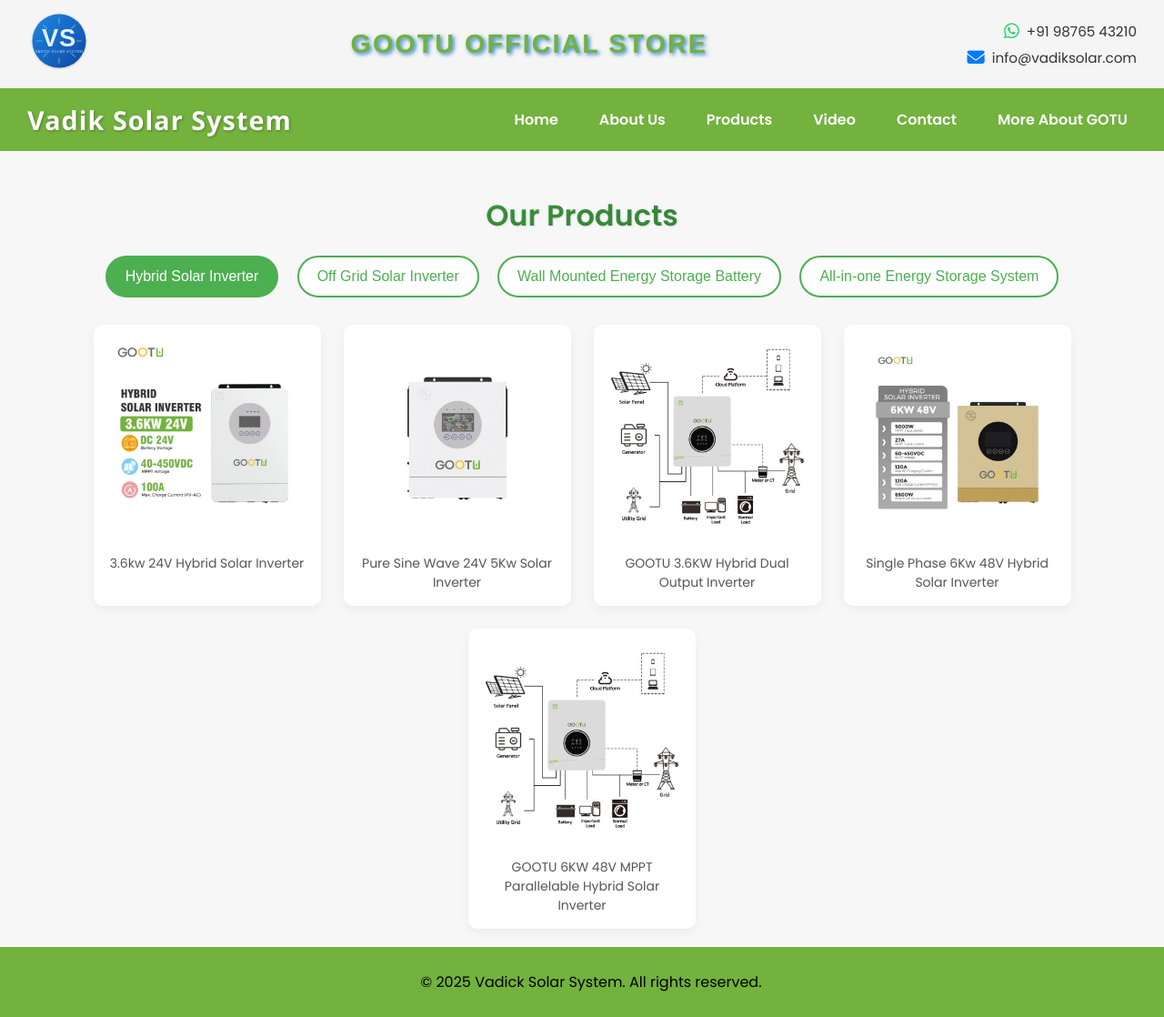
After one commit to nhk1720/VadikSolarSystem, a Django app: page /product/ in a window 1280 px wide. The commit adds this page. Shown: the whole page at 91% size. Run offline with Django 5.2, Linux system fonts and the light colour scheme.

Commit message:
add product file

```diff
--- a/main/web_admin/urls.py
+++ b/main/web_admin/urls.py
@@ -5,4 +5,5 @@ urlpatterns = [
     path('', views.home_view, name='home'),
     path('about/', views.about_view, name='about'),
     path('contact/', views.contact_view, name='contact'),
+    path('product/', views.product_view, name='product'),
 ]
--- a/main/web_admin/views.py
+++ b/main/web_admin/views.py
@@ -8,3 +8,6 @@ def about_view(request):
 
 def contact_view(request):
     return render(request, 'main/contact.html')
+
+def product_view(request):
+    return render(request, 'main/product.html')
--- a/templates/includes/header.html
+++ b/templates/includes/header.html
@@ -179,9 +179,8 @@
         <nav>
             <a href="/">Home</a>
             <a href="/about/">About Us</a>
-            <a href="/products/">Products</a>
+            <a href="/product/">Products</a>
             <a href="/Video/">Video</a>
-
             <a href="/contact/">Contact</a>
             <a href="/more/">More About GOTU</a>
         </nav>
--- /dev/null
+++ b/templates/main/product.html
@@ -0,0 +1,169 @@
+{% extends 'main/base.html' %}
+{% load static %}
+
+{% block title %}Our Products - Vadik Solar System{% endblock %}
+
+{% block content %}
+<style>
+    @import url('https://fonts.googleapis.com/css2?family=Poppins:wght@400;600&display=swap');
+
+    body {
+        font-family: 'Poppins', sans-serif;
+    }
+
+    .products-section {
+        text-align: center;
+        padding: 20px;
+        background: #f7f7f7;
+    }
+
+    .products-section h2 {
+    font-size: 32px;
+    font-weight: 700;
+    background: linear-gradient(to right, #4CAF50, #2e7d32);
+    -webkit-background-clip: text;
+    -webkit-text-fill-color: transparent;
+    text-shadow: 1px 1px 2px rgba(0,0,0,0.1);
+    margin-bottom: 20px;
+}
+
+    .product-buttons {
+        margin-bottom: 30px;
+    }
+
+    .product-btn {
+        padding: 12px 20px;
+        margin: 0 8px;
+        border: none;
+        background: #fff;
+        color: #4CAF50;
+        font-size: 16px;
+        font-weight: 500;
+        cursor: pointer;
+        border-radius: 25px;
+        border: 2px solid #4CAF50;
+        transition: all 0.3s ease;
+    }
+
+    .product-btn:hover {
+        background: #4CAF50;
+        color: white;
+        transform: scale(1.05);
+        box-shadow: 0 4px 10px rgba(0, 0, 0, 0.1);
+    }
+
+    .product-btn.active {
+        background: #4CAF50;
+        color: white;
+    }
+
+    .product-images {
+        display: flex;
+        flex-wrap: wrap;
+        justify-content: center;
+        gap: 25px;
+        margin-top: 10px;
+        animation: fadeIn 0.5s ease-in-out;
+    }
+
+    .product-card {
+        text-align: center;
+        width: 220px;
+        background: white;
+        border-radius: 10px;
+        padding: 15px;
+        box-shadow: 0 4px 12px rgba(0, 0, 0, 0.05);
+        transition: transform 0.3s ease, box-shadow 0.3s ease;
+    }
+
+    .product-card:hover {
+        transform: translateY(-5px);
+        box-shadow: 0 6px 15px rgba(0, 0, 0, 0.1);
+    }
+
+    .product-card img {
+        width: 100%;
+        border-radius: 8px;
+        transition: transform 0.3s ease;
+    }
+
+    .product-card img:hover {
+        transform: scale(1.05);
+    }
+
+    .product-desc {
+        margin-top: 10px;
+        font-size: 14px;
+        color: #555;
+    }
+
+    .product-desc:hover {
+        color: #4CAF50;
+    }
+
+    @keyframes fadeIn {
+        from { opacity: 0; transform: translateY(10px); }
+        to { opacity: 1; transform: translateY(0); }
+    }
+</style>
+
+<section class="products-section">
+    <h2>Our Products</h2>
+
+    <!-- Buttons -->
+    <div class="product-buttons">
+        <button class="product-btn active" onclick="showProduct(1, event)">Hybrid Solar Inverter</button>
+        <button class="product-btn" onclick="showProduct(2, event)">Off Grid Solar Inverter</button>
+        <button class="product-btn" onclick="showProduct(3, event)">Wall Mounted Energy Storage Battery</button>
+        <button class="product-btn" onclick="showProduct(4, event)">All-in-one Energy Storage System</button>
+    </div>
+
+    <!-- Images -->
+    <div class="product-images" id="productImages"></div>
+</section>
+
+<script>
+    const products = {
+        1: [
+            { img: "{% static 'images/Hybrid_solar1/img1.png' %}", desc: "3.6kw 24V Hybrid Solar Inverter" },
+            { img: "{% static 'images/Hybrid_solar1/img2.png' %}", desc: "Pure Sine Wave 24V 5Kw Solar Inverter" },
+            { img: "{% static 'images/Hybrid_solar1/img3.png' %}", desc: "GOOTU 3.6KW Hybrid Dual Output Inverter" },
+            { img: "{% static 'images/Hybrid_solar1/img4.png' %}", desc: "Single Phase 6Kw 48V Hybrid Solar Inverter" },
+            { img: "{% static 'images/Hybrid_solar1/img3.png' %}", desc: "GOOTU 6KW 48V MPPT Parallelable Hybrid Solar Inverter" }
+        ],
+        2: [
+            { img: "{% static 'images/Off grid solor inverter/img1.png' %}", desc: "1.2Kva Off-Grid Solar Power Inverter" },
+            { img: "{% static 'images/Off grid solor inverter/img2.png' %}", desc: "12V 1200W Off Grid Solar Inverter" },
+            { img: "{% static 'images/Off grid solor inverter/img3.png' %}", desc: "48V 6VA Inverter With Built-IN Wifi" },
+            { img: "{% static 'images/Off grid solor inverter/img4.png' %}", desc: "GOOTU 12V1.6KW Off Grid Inverter" },
+            { img: "{% static 'images/Off grid solor inverter/img5.png' %}", desc: "24V 3200W Off Grid Solar Inverter" }
+        ],
+        3: [
+            { img: "images/aboutus_img.png", desc: "This is Product 3 - Item A" },
+            { img: "images/aboutus_img.png", desc: "This is Product 3 - Item B" },
+            { img: "images/aboutus_img.png", desc: "This is Product 3 - Item C" }
+        ],
+        4: [
+            { img: "images/aboutus_img.png", desc: "This is Product 4 - Item A" },
+            { img: "images/aboutus_img.png", desc: "This is Product 4 - Item B" },
+            { img: "images/aboutus_img.png", desc: "This is Product 4 - Item C" }
+        ]
+    };
+
+    function showProduct(productNumber, e) {
+        document.querySelectorAll(".product-btn").forEach(btn => btn.classList.remove("active"));
+        e.target.classList.add("active");
+
+        const imagesContainer = document.getElementById("productImages");
+        imagesContainer.innerHTML = products[productNumber]
+            .map(item => `
+                <div class="product-card">
+                    <img src="${item.img}" alt="Product Image">
+                    <div class="product-desc">${item.desc}</div>
+                </div>
+            `).join("");
+    }
+
+    showProduct(1, { target: document.querySelector(".product-btn") });
+</script>
+{% endblock %}
```
Also changed, not shown: templates/main/about.html (+9 -2 lines), templates/main/home.html (+23 -12 lines), static/images/Hybrid_solar1/img1.png (added), static/images/Hybrid_solar1/img2.png (added), static/images/Hybrid_solar1/img3.png (added), static/images/Hybrid_solar1/img4.png (added), static/images/Off grid solor inverter/img1.png (added), static/images/Off grid solor inverter/img2.png (added), static/images/Off grid solor inverter/img3.png (added), static/images/Off grid solor inverter/img4.png (added), static/images/Off grid solor inverter/img5.png (added), static/images/aboutus_img.png (added).
